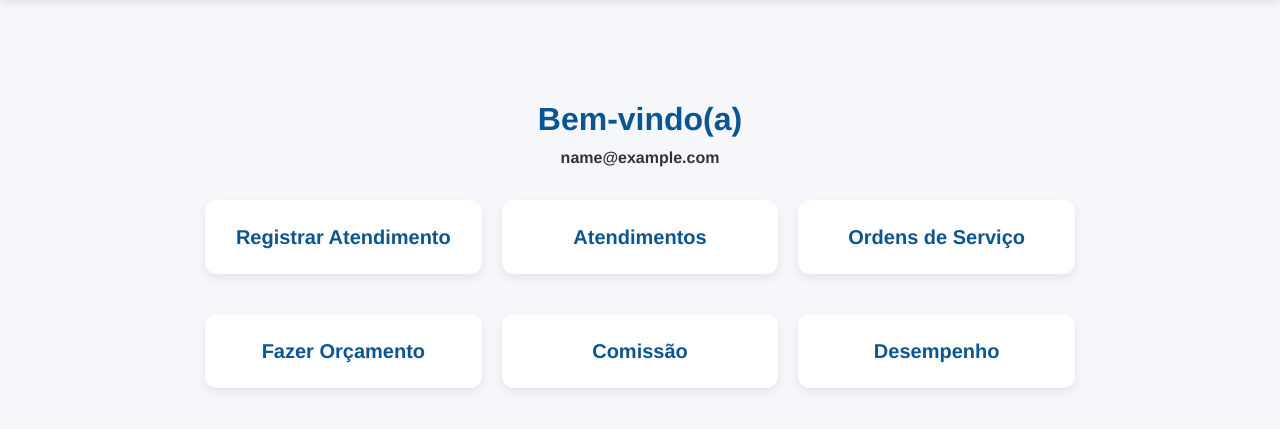
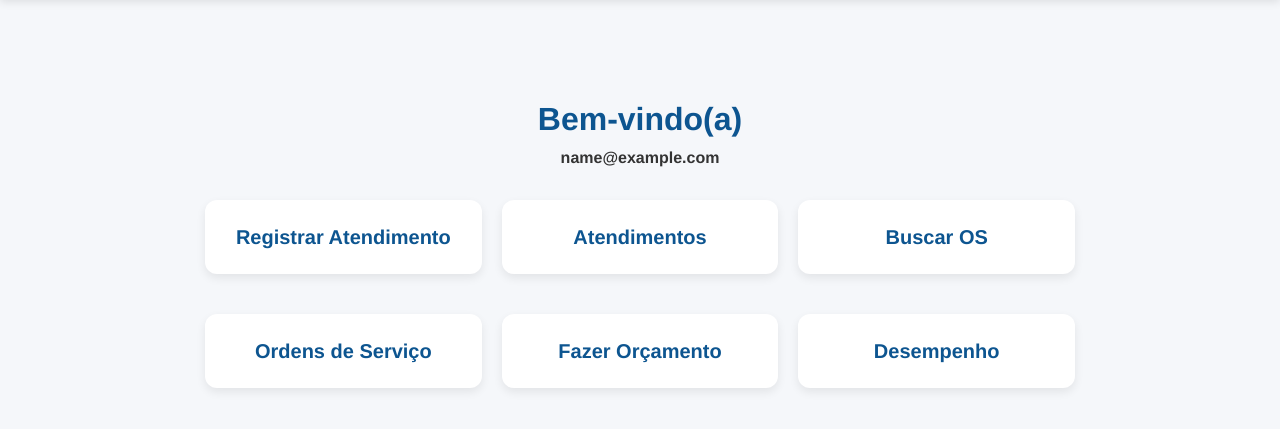
Before and after one commit to VenancioHunter/centralvazamentos, a Flask app: template templates/dashboard.html in a window 1280 px wide. Shown: the part 16-445 px from the top of the page. Run offline with Flask 3, Linux system fonts and the light colour scheme; the template is opened without the code that fills it: most values are stand-ins (such as "Sample title", 1, 10 or a date in 2020); some libraries are stand-ins or nearby versions.

Commit message:
Add files via upload

```diff
--- a/templates/dashboard.html
+++ b/templates/dashboard.html
@@ -102,6 +102,10 @@ content %}
       <h5>Atendimentos</h5>
     </a>
 
+    <a class="card-presentation" href="{{ url_for('buscar_os') }}">
+      <h5>Buscar OS</h5>
+    </a>
+
     <a class="card-presentation" href="{{ url_for('consulta_os_atendente') }}">
       <h5>Ordens de Serviço</h5>
     </a>
@@ -111,13 +115,6 @@ content %}
       href="{{ url_for('orcamento_client_reparo') }}"
     >
       <h5>Fazer Orçamento</h5>
-    </a>
-
-    <a
-      class="card-presentation"
-      href="{{ url_for('attendance_comissao') }}"
-    >
-      <h5>Comissão</h5>
     </a>
 
     <a class="card-presentation" href="{{ url_for('attendance_desempenho') }}">
```
